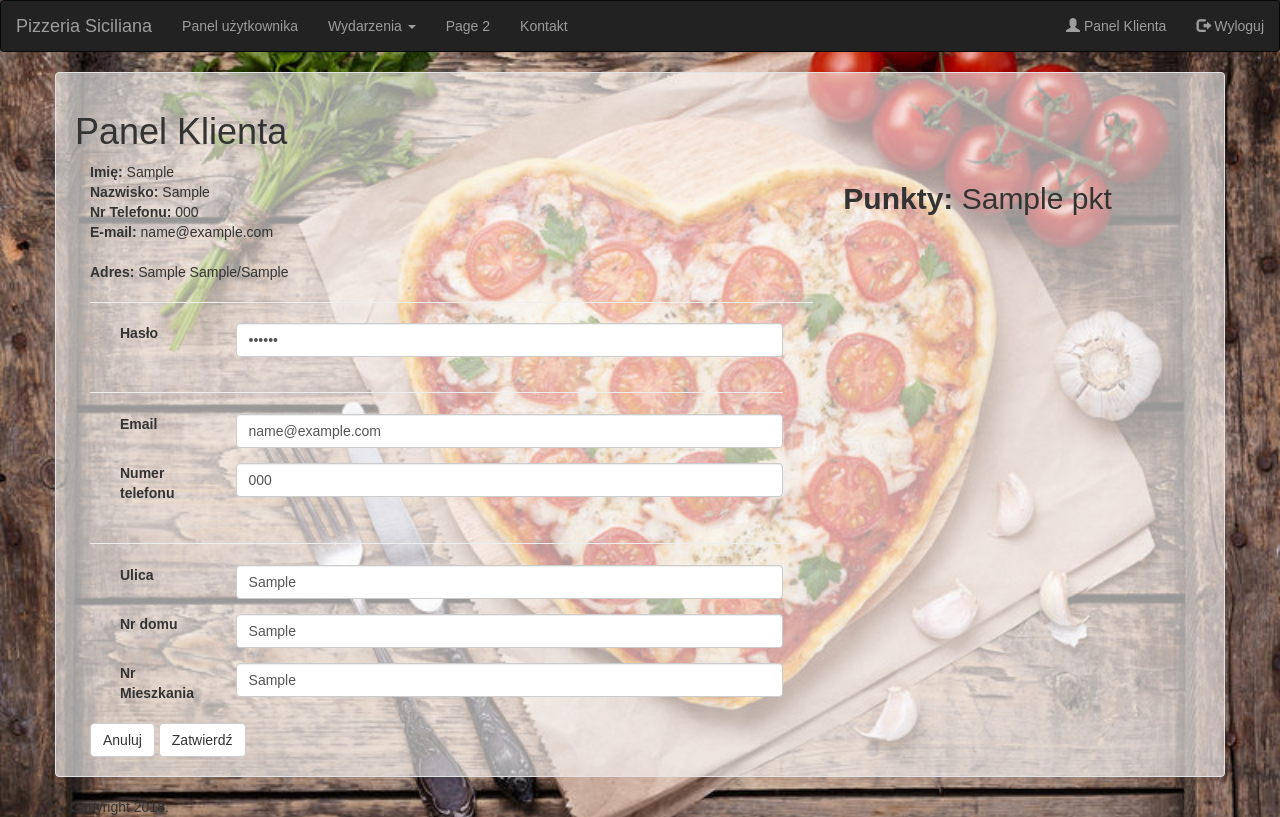
After one commit to exima09/zamowieniaOnline, a PHP site: page /panel.php in a window 1280 px wide, after a click on "Zmień Dane". The commit adds this page. Run offline with PHP 8.4, Linux system fonts and the light colour scheme; the visitor is signed in with stand-in values (Sample User, id 1); tables that the repository leaves empty or names only in its code hold one stand-in row (values such as "Sample post"); some web fonts are replaced.

Commit message:
Created Client Panel

```diff
--- /dev/null
+++ b/panel.php
@@ -0,0 +1,110 @@
+<?php
+include 'template/header.php';
+require_once "connect.php";
+$polaczanie = @new mysqli($host, $db_user, $db_password, $db_name);
+if ($polaczanie->connect_errno != 0) {
+    echo "Error: " . $polaczanie->connect_errno . "Opis: " . $polaczanie->connect_errno;
+} else {
+    if (!$polaczanie->set_charset("utf8")) {
+        printf("Error loading character set utf8: %s\n", $polaczanie->error);
+        exit();
+    }
+    $sql = "SELECT * FROM klienci WHERE id_klienta='" . $_SESSION['id_klienta'] . "'";
+    if ($result = @$polaczanie->query($sql)) { //wproawadzanie zapytania do bazy danych
+        $How_much = $result->num_rows;
+    } else {
+        $How_much = 0;
+    }
+}
+echo "</table>";
+?>
+<div class="row opacity">
+    <h1>Panel Klienta</h1>
+    <?php
+    if ($How_much > 0) {
+        $row = $result->fetch_assoc();
+        ?>
+        <div class="col-sm-8">
+            <b>Imię: </b> <?= $row['imie']; ?><br />
+            <b>Nazwisko: </b> <?= $row['nazwisko']; ?><br />
+            <b>Nr Telefonu: </b> <?= $row['nr_telefonu']; ?><br />
+            <b>E-mail: </b> <?= $row['email']; ?><br />
+            <br />
+            <b>Adres: </b> <?= $row['ulica'] . " " . $row['nr_domu'];
+    if ($row['nr_mieszkania'] != 0) {
+        echo "/" . $row['nr_mieszkania'];
+    } ?><br />
+            <button id="bChangeData" onclick="ChangeData();" class="btn btn-default">Zmień Dane</button>
+            <div id="ChangeData" class="hidden">
+                <hr>
+                <div class="form-group col-sm-12">
+                    <label for="inputHaslo" class="col-sm-2 control-label">Hasło</label>
+                    <div class="col-sm-10">
+                        <input type="password" value="<?=$row['haslo'];?>" autocomplete="current-password" class="form-control" name="inputHaslo" id="inputHaslo" placeholder="Podaj hasło" required>
+                    </div>
+                </div>
+                <hr class="col-sm-11">
+                <div class="form-group col-sm-12">
+                    <label for="inputEmail" class="col-sm-2 control-label">Email</label>
+                    <div class="col-sm-10">
+                        <input type="email" value="<?=$row['email'];?>" autocomplete="username email" class="form-control" name="inputEmail" id="inputEmail" placeholder="Podaj adres email" required>
+                    </div>
+                </div>
+                <div class="form-group col-sm-12">
+                    <label for="inputTel" class="col-sm-2 control-label">Numer telefonu</label>
+                    <div class="col-sm-10">
+                        <input type="tel" value="<?=$row['nr_telefonu'];?>" class="form-control" name="inputTel" id="inputTel" maxlength="9" placeholder="Podaj numer telefonu" required>
+                    </div>
+                </div>
+                <hr class="col-sm-11">
+                <div class="form-group col-sm-12">
+                    <label for="inputUlica" class="col-sm-2 control-label">Ulica</label>
+                    <div class="col-sm-10">
+                        <input type="text" value="<?=$row['ulica'];?>" class="form-control" name="inputUlica" id="inputUlica" placeholder="Podaj ulice" required>
+                    </div>
+                </div>
+                <div class="form-group col-sm-12">
+                    <label for="inputNrDomu" class="col-sm-2 control-label">Nr domu</label>
+                    <div class="col-sm-10">
+                        <input type="text" value="<?=$row['nr_domu'];?>" class="form-control" name="inputNrDomu" id="inputNrDomu" required>
+                    </div>
+                </div>
+                <div class="form-group col-sm-12">
+                    <label for="inputNrMieszkania" class="col-sm-2 control-label">Nr Mieszkania</label>
+                    <div class="col-sm-10">
+                        <input type="text" <?php if($row['nr_mieszkania']!=0) {echo "value='".$row['nr_mieszkania']."'";} ?> class="form-control" name="inputNrMieszkania" id="inputNrMieszkania">
+                    </div>
+                </div>
+                <button id="CancelChangeData" onclick="CancelChangeData();" class="btn btn-default">Anuluj</button>
+                <button id="SubmitChangeData" class="btn btn-default">Zatwierdź</button>
+            </div>
+        </div>
+        <div class="col-sm-4">
+            <h2><b style="text-align:center;">Punkty: </b> <?= $row['punkty']; ?> pkt</h2><br />
+        </div>
+        <?php
+    } else {
+        echo "<h3>Błąd pobrania danych.</h3>";
+    }
+    ?>
+</div>
+<script>
+    function ChangeData() {
+        $("#ChangeData").removeClass();
+        $("#ChangeData").fadeIn("slow");
+        $("#bChangeData").fadeOut("slow").addClass("hidden");
+        $("#ChangeData").css("opacity", 0);
+        $("#ChangeData").animate({
+            opacity: 1.0
+        }, 1000, function () {
+
+        });
+    }
+    function CancelChangeData() {
+        $("#bChangeData").fadeIn("slow").removeClass("hidden");
+        $("#ChangeData").fadeOut("slow");
+    }
+</script>
+<?php
+include 'template/footer.php';
+?>
--- a/template/footer.php
+++ b/template/footer.php
@@ -40,13 +40,13 @@ if (isset($_SERVER['HTTP_CLIENT_IP'])) {
                     <div class="form-group col-sm-12">
                         <label for="inputEmail" class="col-sm-2 control-label">Email</label>
                         <div class="col-sm-10">
-                            <input type="email" class="form-control" name="inputEmail" id="inputEmail" placeholder="Podaj adres email" required>
+                            <input type="email" autocomplete="username email" class="form-control" name="inputEmail" id="inputEmail" placeholder="Podaj adres email" required>
                         </div>
                     </div>
                     <div class="form-group col-sm-12">
                         <label for="inputHaslo" class="col-sm-2 control-label">Hasło</label>
                         <div class="col-sm-10">
-                            <input type="password" class="form-control" name="inputHaslo" id="inputHaslo" placeholder="Podaj hasło" required>
+                            <input type="password" autocomplete="current-password" class="form-control" name="inputHaslo" id="inputHaslo" placeholder="Podaj hasło" required>
                         </div>
                     </div>
                     <div class="form-group col-sm-12">
@@ -118,13 +118,13 @@ if (isset($_SERVER['HTTP_CLIENT_IP'])) {
                     <div class="form-group col-sm-12">
                         <label for="inputEmail" class="col-sm-5 control-label">Email / Numer Telefonu</label>
                         <div class="col-sm-7">
-                            <input type="email" class="form-control" name="inputEmailTel" id="inputEmailTel" placeholder="Podaj adres email lub numer telefonu" required>
+                            <input type="email" autocomplete="username email" class="form-control" name="inputEmailTel" id="inputEmailTel" placeholder="Podaj adres email lub numer telefonu" required>
                         </div>
                     </div>
                     <div class="form-group col-sm-12">
                         <label for="inputHaslo" class="col-sm-5 control-label">Hasło</label>
                         <div class="col-sm-7">
-                            <input type="password" class="form-control" name="inputHasloLog" id="inputHasloLog" placeholder="Podaj hasło" required>
+                            <input type="password" autocomplete="current-password" class="form-control" name="inputHasloLog" id="inputHasloLog" placeholder="Podaj hasło" required>
                         </div>
                     </div>
                 </div>
--- a/template/header.php
+++ b/template/header.php
@@ -61,11 +61,11 @@
                         <li><a href="#">Kontakt</a></li>
                     </ul>
                     <ul class="nav navbar-nav navbar-right">
-                        <?php if(isset($_SESSION['logged'])&& $_SESSION['logged']!=true) {?>
+                        <?php if(isset($_SESSION['logged'])!=true) {?>
                         <li><a href="#" data-toggle="modal" data-target="#Register"><span class="glyphicon glyphicon-user"></span> Rejestracja</a></li>
                         <li><a href="#" data-toggle="modal" data-target="#Login"><span class="glyphicon glyphicon-log-in"></span> Zaloguj</a></li>
                         <?php } else { ?>
-                        <li><a href="panel.php"><span class="glyphicon glyphicon-user"></span> Panel Użytkownika</a></li>
+                        <li><a href="panel.php"><span class="glyphicon glyphicon-user"></span> Panel Klienta</a></li>
                         <li><a href="logout.php"><span class="glyphicon glyphicon-log-out"></span> Wyloguj</a></li>
                         <?php } ?>
                     </ul>
```
Also changed, not shown: klienci.php (added, +58 -0 lines), klienci1.php (added, +49 -0 lines).
